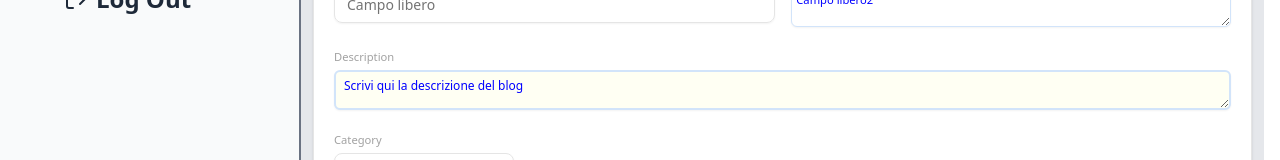
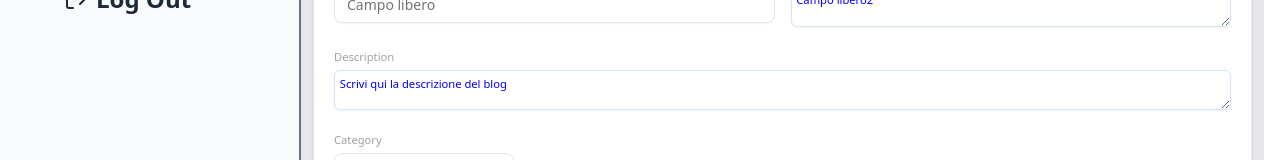
Before and after one commit to enzo744/BlogEnzoAuthElite, a React (Vite) app in the folder frontend/: page /dashboard/write-blog/1 in a window 1280 px wide. Shown: the part 479-639 px from the top of the page. Built offline with nearby package versions, Linux system fonts and the light colour scheme; no server answers; sample sign-in values are in the browser's storage.

Commit message:
Mod textarea2

```diff
--- a/frontend/src/pages/UpdateBlog.jsx
+++ b/frontend/src/pages/UpdateBlog.jsx
@@ -438,7 +438,7 @@ const UpdateBlog = () => {
               placeholder="Scrivi qui la descrizione del blog"
               value={blogData.description}
               onChange={handleChange}
-              className={`w-full text-base overflow-hidden ${
+              className={`custom-textarea w-full text-base overflow-hidden ${
                 isIosDevice ? "resize-none" : "resize-y"
               }`}
             />
```
